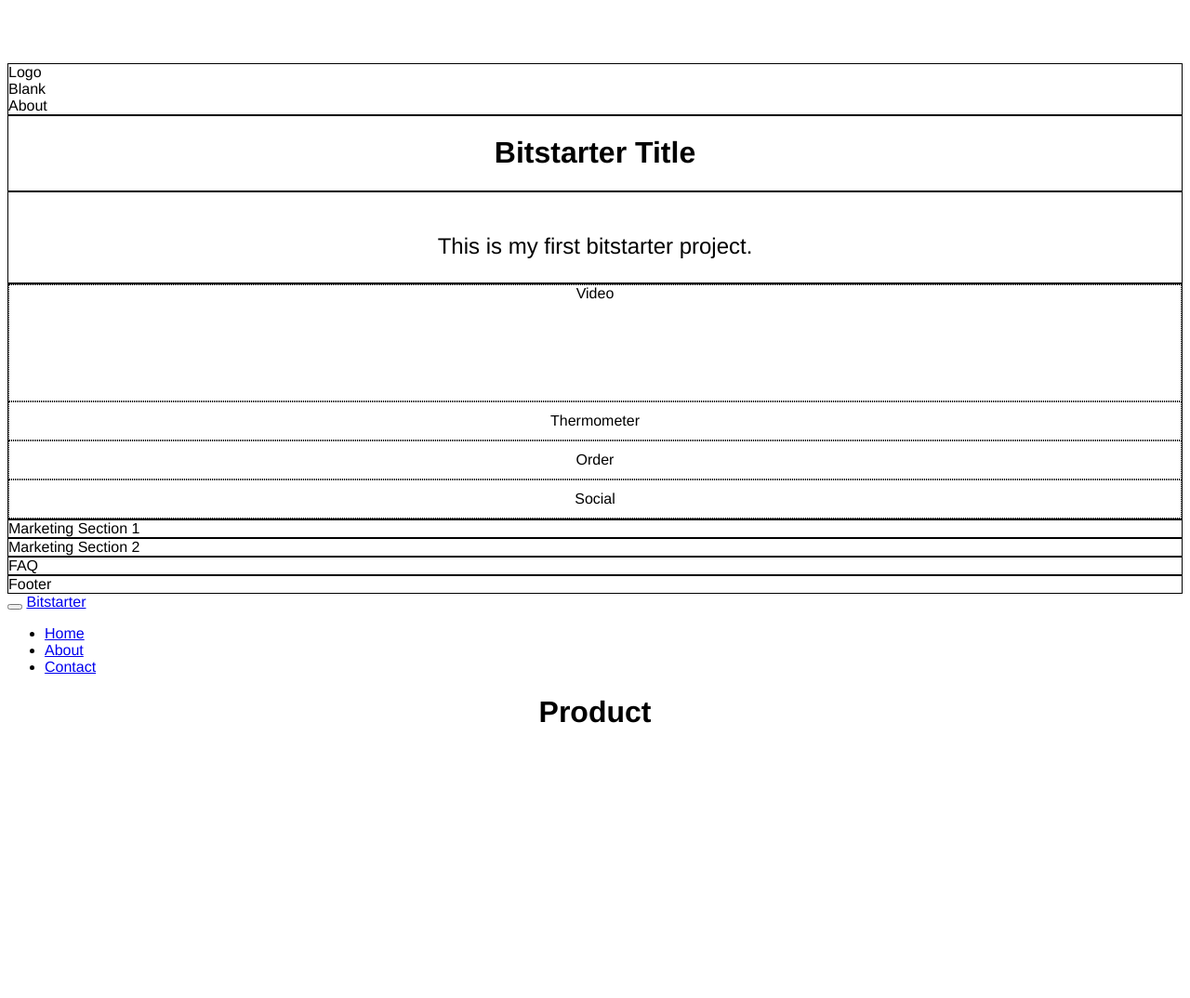
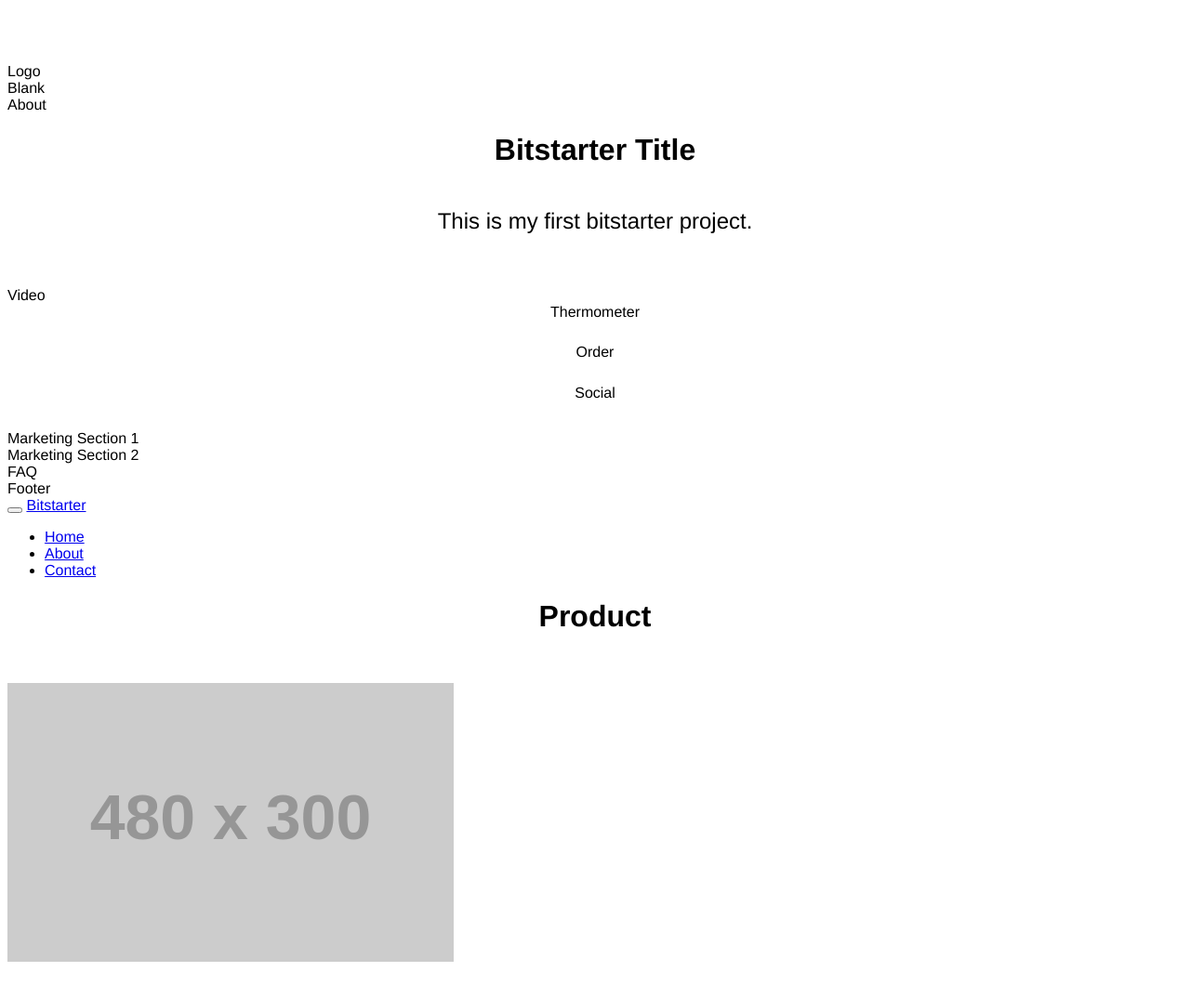
Before and after one commit to luduvigo/bitstarter, a website: page index.html in a window 1280 px wide. Shown: the whole page at 93% size. Before the commit the page ends 807 px from the top, so only its background shows below. Drawn offline with Linux system fonts and the light colour scheme; placeholder pictures from the web are drawn by us; some icons are missing.

Commit message:
Add video style to index.hmtl

```diff
--- a/index.html
+++ b/index.html
@@ -44,26 +44,24 @@
         line-height: 24px;
       }
 
+      /* Video pitch and Action*/
+      .pitch {
+        padding: 2.5% 0%;
+      }
+      .order {
+        padding: 2% 0%;
+      }
+      .actions {
+        background-color: #343434;
+        padding: 3% 0%;
+      }
+      .videom, .thermometer, .order, .social, .statistics {
+        text-align: center;
+      }
+      .statistics h3, .statistics p {
+        color: white;
+      }
 
-     // .navigation, .pitch, .section1, .section2, .faq, .footer {
-     //         padding: 10px 0px 10px 0px;
-     // }
-      .video, .thermometer, .order, .social {
-              border: 1px dotted;
-              text-align: center;
-      }
-      .video {
-      /* Internal borders have 1px width, thus need to add 4 x 1px to 120px. */
-              height: 124px;
-      }
-      .thermometer, .order, .social {
-      /* line-height to vertically center: http://phrogz.net/css/vertical-align/index.html */
-              height: 40px;
-              line-height: 40px;
-      }
-      div.row {
-              border: 1px solid;
-      }
     </style>
   </head>
   <body>
@@ -158,5 +156,11 @@
       </div>
     </div>
 
+    <div class="row-fluid pitch">
+      <div class="span5 offset1 video">
+        <img class="polaroid" src="http://placehold.it/480x300">
+      </div>
+    </div>
+
   </div>
 </html>
```
